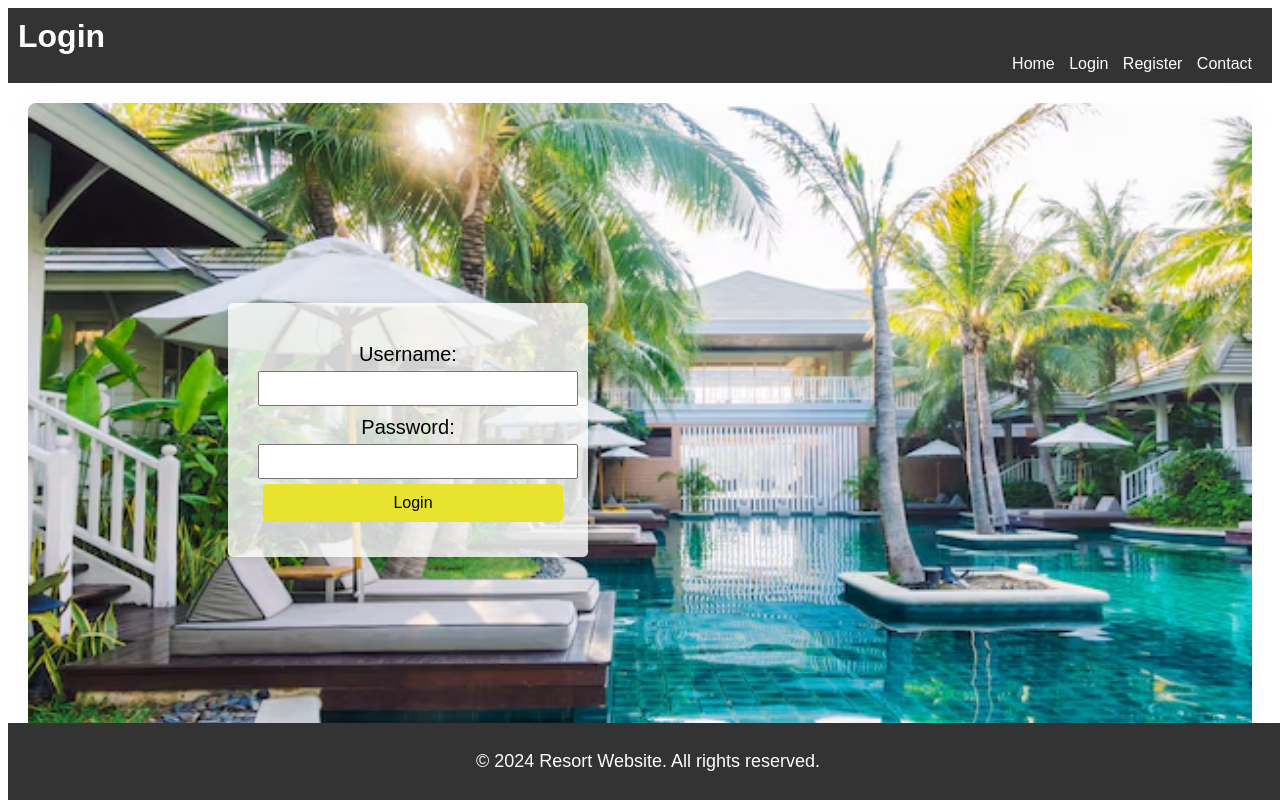
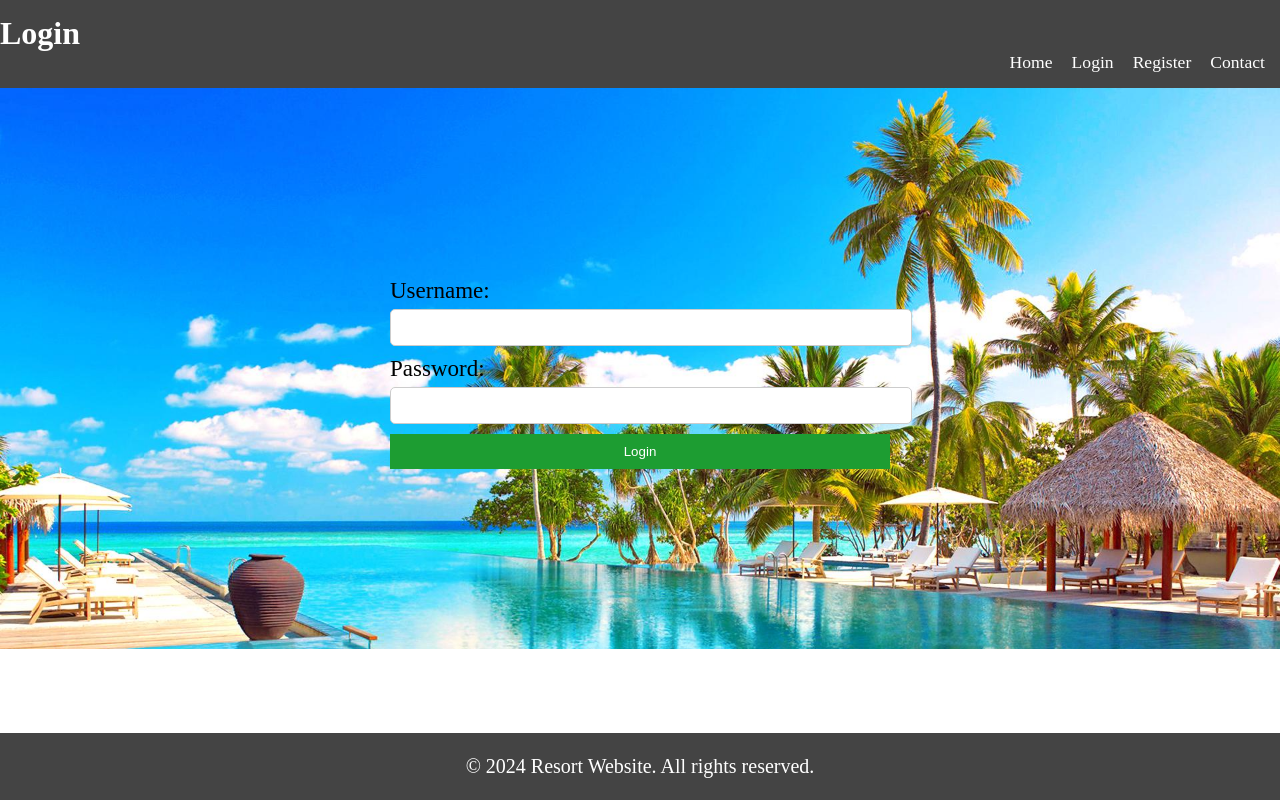
Before and after one commit to Pravalika1731/resort, a plain HTML site: page login.html in a window 1280 px wide. Drawn offline with Linux system fonts and the light colour scheme.

Commit message:
Add files via upload

```diff
--- a/styles.css
+++ b/styles.css
@@ -1,94 +1,62 @@
 body {
-    font-family: Arial, sans-serif;
+    margin: 0;
+    padding: 0;
 }
 
-
 header {
-    background-color: #333;
-    color: white;
-    padding: 10px;
+    background-color: #444;
+    color: #fff;
+    padding: 15px 0;
     text-align: left;
 }
 
 header h1 {
     margin: 0;
+    font-size: 2em;
 }
 
 nav ul {
-    text-align: right;
     list-style-type: none;
     padding: 0;
     margin: 0;
+    text-align: right;
 }
 
 nav ul li {
     display: inline;
-    margin-right: 10px;
+    margin-right: 15px;
 }
 
 nav ul li a {
-    color: white;
+    color: #fff;
     text-decoration: none;
+    font-size: 1.1em;
 }
 
-main{
-    color: rgb(4, 4, 4);
-    font-size: 20px;
-    text-align: center;
-    padding: 20px;
-    align-items: center;
-    text-size-adjust: 18px;
-
-}
-.Container {
-    color:rgb(10, 4, 125);
-    padding: 200px;
-    margin-bottom: 20px;
-    border-radius: 8px;
-    background-image:url("image2.avif");
+main {
+    background-image: url("img1.jpg");
     background-repeat: no-repeat;
-    background-position: center;
+    background-position: fixed;
+    background-size: cover;
+    padding: 180px;
     text-align: left;
-    background-size: cover;
-    box-shadow: 0 0 20px rgba(226, 223, 223, 0.1);
-}
-.Container button{
-    background-color: rgb(231, 227, 46);
     color: black;
-    border: none;
-    padding: 10px 20px;
-    margin: 5px;
-    cursor:pointer;
-    border-radius: 5px;
-    font-size: 1rem;
-}
-
-.Container button:hover{
-    background-color: rgb(21, 158, 221);
-}
-.login-container {
-    background-color: rgba(255, 255, 255, 0.8);
-    color: black;
-    padding: 30px;
-    border-radius: 5px;
-    box-shadow: 0 0 10px rgba(0, 0, 0, 0.1);
-    width: 300px;
-    text-align: center;
+    font-size: 23px;
 }
 
 footer {
-    background-color: #333;
-    color: white;
+    background-color: #444;
+    color: #fff;
     text-align: center;
-    padding: 10px 0;
+    padding: 2px 0;
     position: fixed;
+    bottom: 0;
     width: 100%;
-    bottom: 0;
-    font-size: 18px;
+    font-size: 20px;
 }
 
 form {
-    max-width: 600px;
+    max-width: 500px;
     margin: 0 auto;
 }
 
@@ -99,8 +67,10 @@ form label {
 
 form input, form textarea {
     width: 100%;
-    padding: 8px;
+    padding: 10px;
     margin-top: 5px;
+    border: 1px solid #ccc;
+    border-radius: 5px;
  }
 
     form button {
@@ -108,12 +78,12 @@ form button {
         width: 100%;
         padding: 10px;
         margin-top: 10px;
-    background-color: #13279d;
+        background-color: #1d9d32;
         color: white;
         border: none;
         cursor: pointer;
     }
 
     form button:hover {
-    background-color: #187f29;
+        background-color: #0ed6e8;
     }
```
Also changed, not shown: booking.html (added, +38 -0 lines), index.html (+9 -10 lines), register.html (+9 -14 lines), services.html (renamed from templates/login.html, +11 -10 lines), img1.jpg (added). Lines whose indentation alone changed are shown as unchanged.
